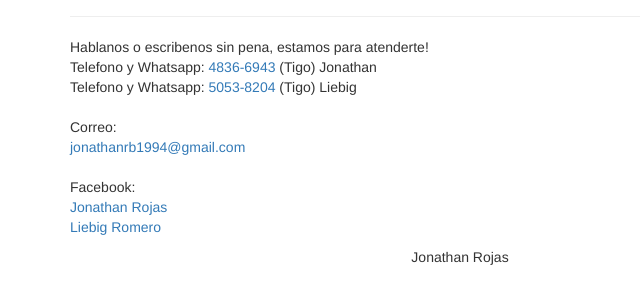
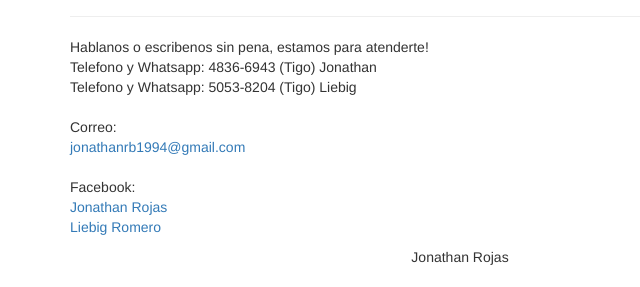
Before and after one commit to JonathanRB1994/CyberPlanet, a plain HTML site: page contacto.html in a window 1280 px wide. Shown: the part 1060-1347 px from the top of the page, 0-640 px from the left. Drawn offline with Linux system fonts and the light colour scheme; files whose address does not match are found by name.

Commit message:
Update contacto.html

```diff
--- a/contacto.html
+++ b/contacto.html
@@ -105,8 +105,8 @@
 
 				<p>
 					Hablanos o escribenos sin pena, estamos para atenderte!</br>
-					Telefono y Whatsapp: <a href="#">4836-6943</a> (Tigo) Jonathan</br>
-					Telefono y Whatsapp: <a href="#">5053-8204</a> (Tigo) Liebig</br>
+					Telefono y Whatsapp: 4836-6943 (Tigo) Jonathan</br>
+					Telefono y Whatsapp: 5053-8204 (Tigo) Liebig</br>
 					</br>
 					Correo:</br>
 					<a href="mailto:jonathanrb1994@gmail.com">jonathanrb1994@gmail.com</a></br>
```
